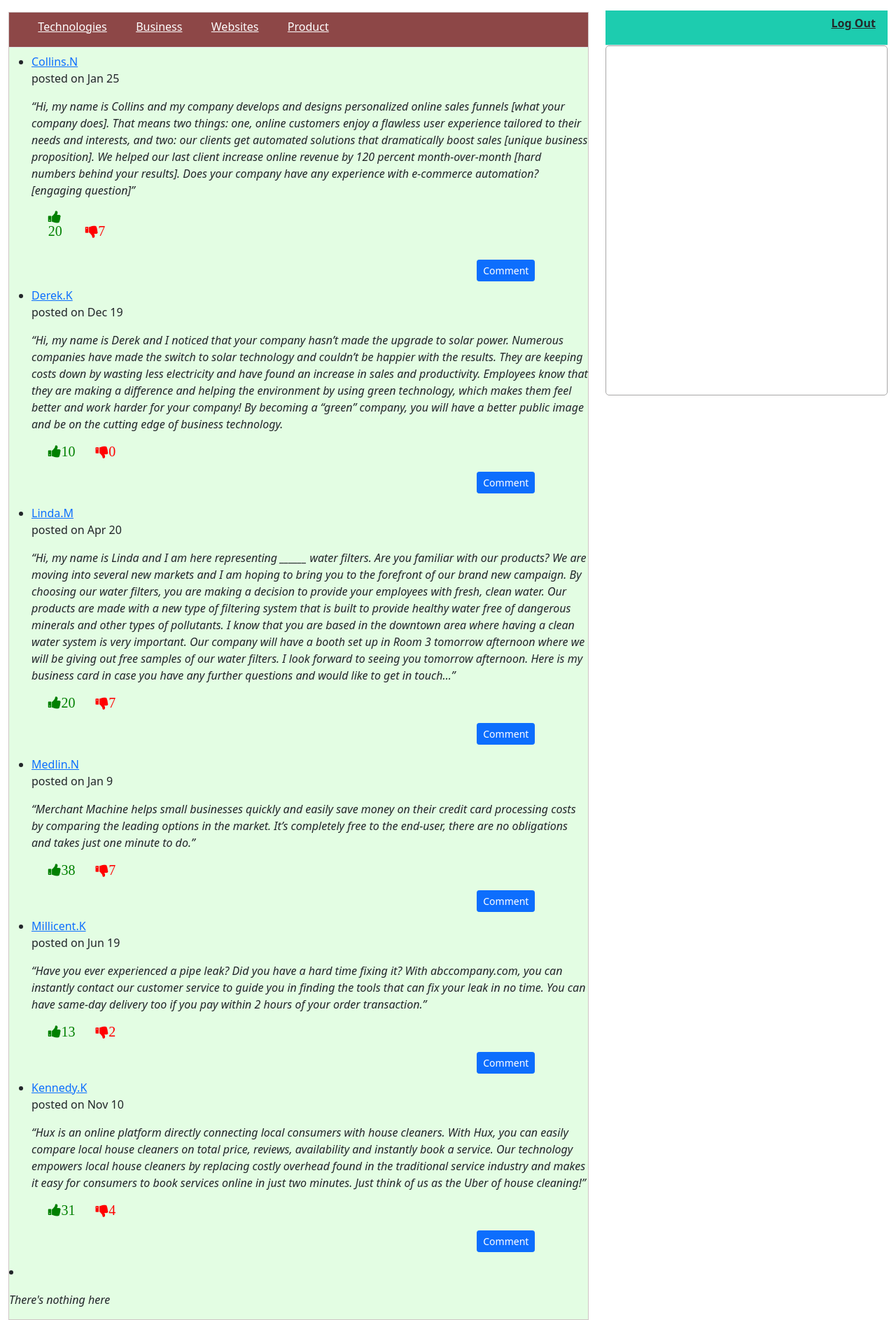
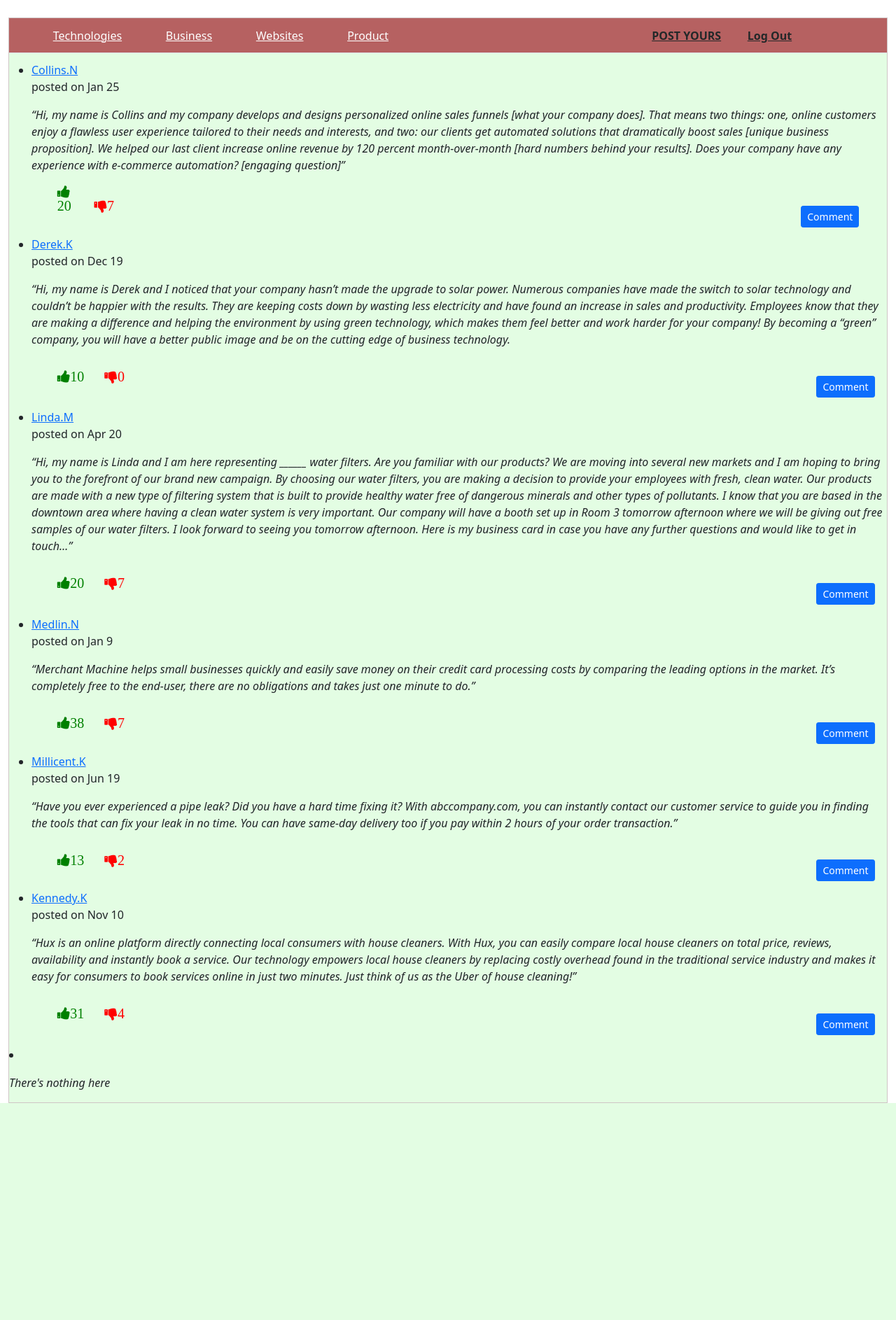
Before and after one commit to Collins07/My-pitch, a Flask app: page /pitch in a window 1280 px wide. Shown: the whole page at 70% size. After the commit the page ends 1576 px from the top, so only its background shows below. Run offline with Flask 2, Linux system fonts and the light colour scheme.

Commit message:
created post files

```diff
--- a/app.py
+++ b/app.py
@@ -97,16 +97,14 @@ def pitch():
 
 
 
-@app.route('/pitch' ,methods=['GET', 'POST'])
-
-def new():
+@app.route('/post' ,methods=['GET', 'POST'])
+def post():
 
     form = PostForm()
     if form.validate_on_submit():
         flash('Your post has been created', 'success')
-    return render_template('pitch.html', form=form)
+    return render_template('post.html', form=form)
 
-    form = form
 
 
 if __name__ == '__main__':
--- a/form.py
+++ b/form.py
@@ -27,7 +27,7 @@ class LoginForm(FlaskForm):
 
 class PostForm(FlaskForm):
     until = DateTimeField(
-        "Posted on", format="%Y-%m-%dT%H:%M:%S",
+        "Posted on", format="%Y-%m-%d ",
         default=datetime.date.today(),
         validators=[DataRequired()])
     author = StringField('Author', validators=[DataRequired()])
--- a/static/pitch.css
+++ b/static/pitch.css
@@ -3,13 +3,7 @@
     width: 70%;
     margin-left: 8%;
 }
-#cont1{
-    display: inline-flex;
-}
-#row1{
-    display: inline-flex;
 
-}
 #row2{
     height: 100px;
     margin-top: 1.2%;
@@ -21,9 +15,15 @@
 }
 #link2{
     color: rgb(36, 40, 41);
-    margin-left: 80%;
-    margin-top: 1.5%;
+    margin-left: 30%;
     font-weight: bold;
+    margin-top: 1%;
+}
+#link3{
+    color: rgb(36, 40, 41);
+    margin-left: 3%;
+    font-weight: bold;
+    margin-top: 1%;
 }
 
 .btn{
@@ -38,7 +38,7 @@
 }
 #tablinks{
     height: 50px;
-    background-color: rgb(141, 71, 71);
+    background-color: rgb(182, 97, 97);
     color: white;
 }
 #tablinks1{
--- a/templates/pitch.html
+++ b/templates/pitch.html
@@ -13,7 +13,7 @@
 
     <div id="cont1" class="container-fluid ">
         <div id="row1" class="row ">
-            <div class="col-8">
+            <div class="col-12">
             <div id="wrapper" class="home">
                 <div class="archive">
 
@@ -22,7 +22,8 @@
                         <li id="list1"><a onclick="openSection(event, 'business')" class="tablinks" id="list" href="#business" data-toggle="tab">Business</a></li>
                         <li id="list1"><a onclick="openSection(event, 'websites')" class="tablinks"  id="list" href="#websites" data-toggle="tab">Websites</a></li>
                         <li id="list1"><a onclick="openSection(event, 'product')" class="tablinks" id="list" href="#product" data-toggle="tab">Product</a></li>
-
+                        <a id="link2" href="{{ url_for('post') }}">POST YOURS </a>
+                        <a id="link3" href="{{ url_for('home') }}">Log Out </a>
                     </ul>
 
 
@@ -193,16 +194,6 @@
                     </div>
                 </div>
             </div>
-            <div id="row2" class="col-4">
-                <ul id="tablinks1" class="nav nav-tabs categories">
-                    <a id="link2" href="{{ url_for('home') }}">Log Out </a>
-                </ul>
-                <div class="section">
-
-                </div>
-
-                <!--  -->
-            </div>
         </div>
 
         </div>
```
Also changed, not shown: static/post.css (added, +14 -0 lines), templates/post.html (added, +42 -0 lines).
